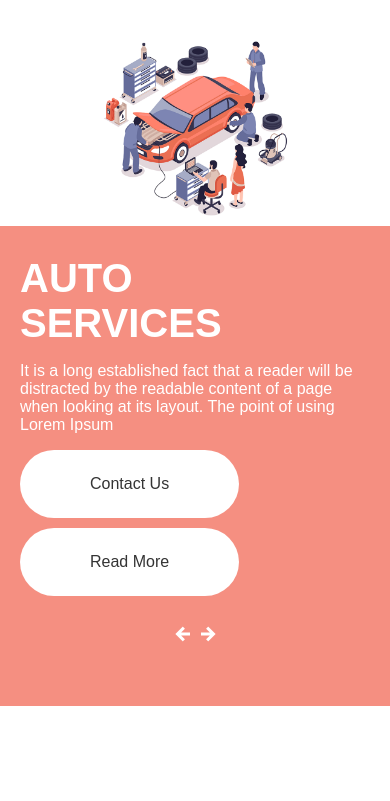
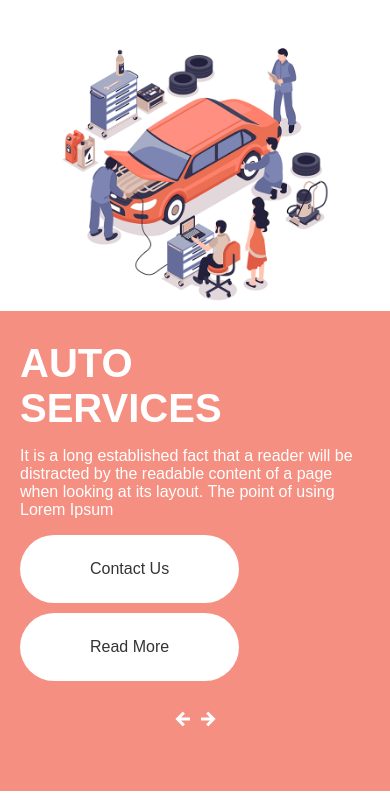
Before and after one commit to UpekHansaja/AutoMed, a plain HTML site: page index.html in a window 390 px wide. Shown: the part 104-905 px from the top of the page. Before the commit the page ends 844 px from the top, so only its background shows below. Drawn offline with nearby package versions, Linux system fonts and the light colour scheme.

Commit message:
home left img size

```diff
--- a/assets/css/style.css
+++ b/assets/css/style.css
@@ -186,6 +186,9 @@ header {
     margin-left: 0px;
     margin-top: 10px;
   }
+  .homeLeftImg{
+    width: 80vw;
+  }
 }
 
 /* Small devices (portrait tablets and large phones, 600px and up) */
@@ -195,7 +198,9 @@ header {
 @media only screen and (min-width: 768px) {}
 
 /* Large devices (laptops/desktops, 992px and up) */
-@media only screen and (min-width: 992px) {}
+@media only screen and (min-width: 992px) {
+
+}
 
 /* Extra large devices (large laptops and desktops, 1200px and up) */
 @media only screen and (min-width: 1200px) {}
```
